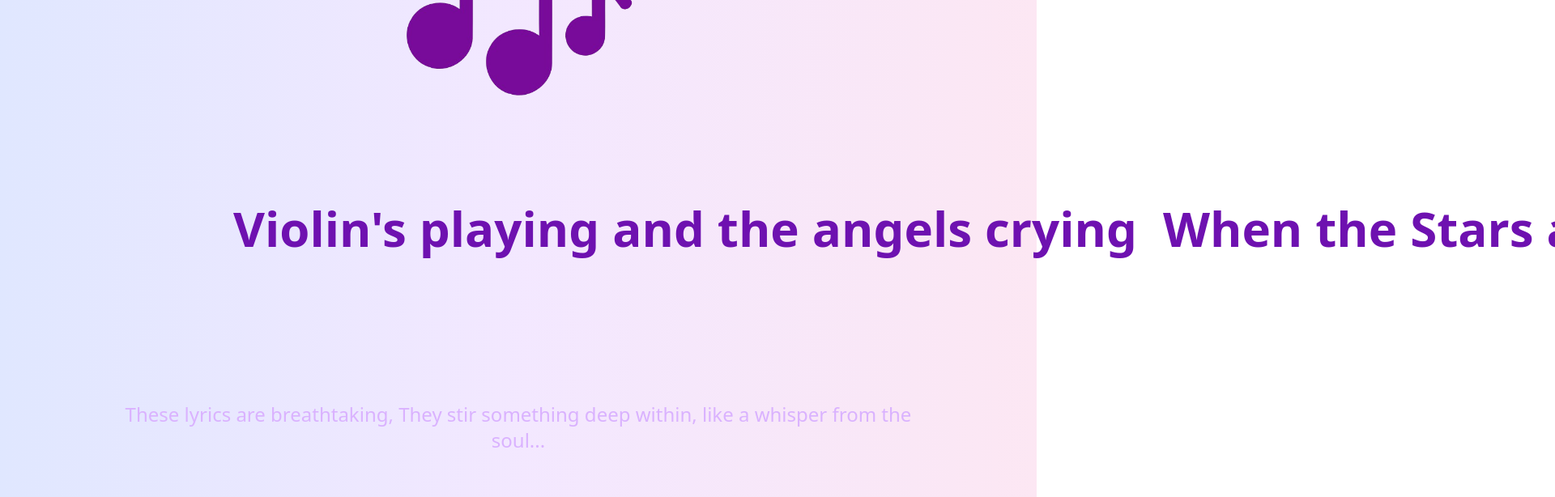
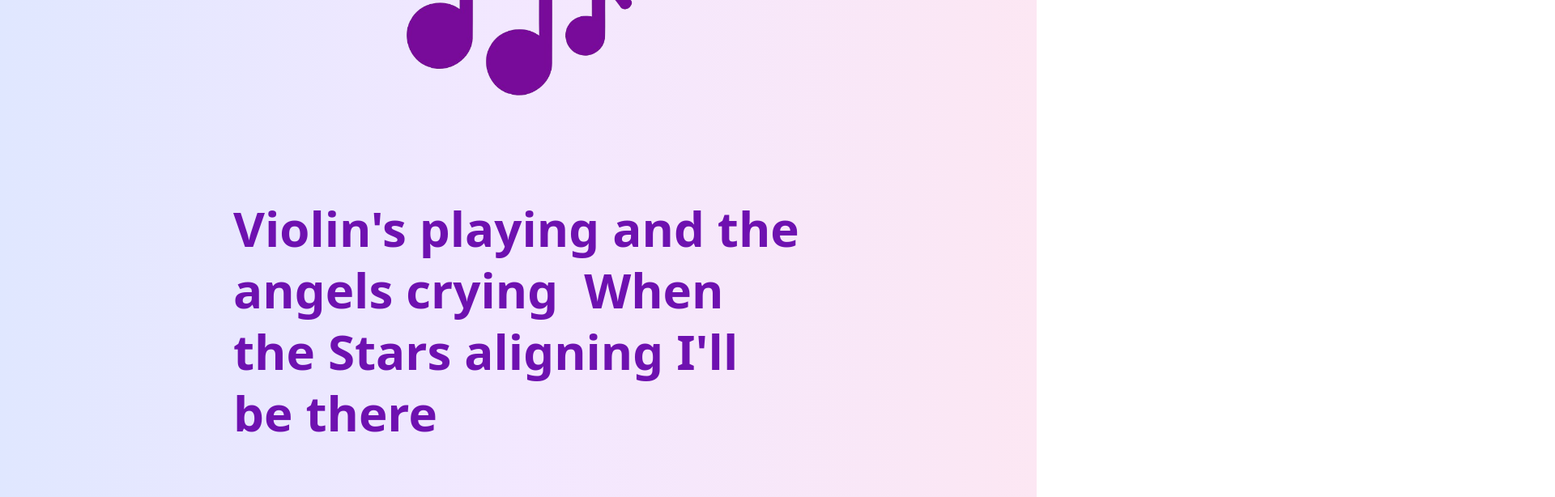
Before and after one commit to garimakumari44/asong, a Next.js app: page / in a window 1280 px wide. Shown: the part 280-894 px from the top of the page at 81% size, 1920 px wide, since content can reach past the window. Built offline with nearby package versions, Linux system fonts and the light colour scheme.

Commit message:
Fixing redirect 9

```diff
--- a/src/app/components/ui/hero/Hero.tsx
+++ b/src/app/components/ui/hero/Hero.tsx
@@ -32,7 +32,7 @@ import { HeroProps } from "../../../../../lib/heroprops";
         <Image src={"/logo.png"} width={300} alt="logo" height={300} />
       </motion.div>
 
-      <p ref={element} className="text-6xl flex  text-purple-800 max-w-full  mx-20 p-30 font-bold ">
+      <p ref={element} className="text-6xl flex flex-wrap  text-purple-800 max-w-full  mx-20 p-30 font-bold ">
         {words.map((word, i) => {
           const start = i / words.length;
           const end = start + 1 / words.length;
@@ -74,7 +74,7 @@ interface WordProps {
 const Word: React.FC<WordProps> = ({ children, range, progress }) => {
   const opacity = useTransform(progress, range, [0, 1]);
   return (
-    <motion.span className="flex p-2" style={{ opacity }}>
+    <motion.span className=" p-2" style={{ opacity }}>
       {children}
     </motion.span>
   );
```
